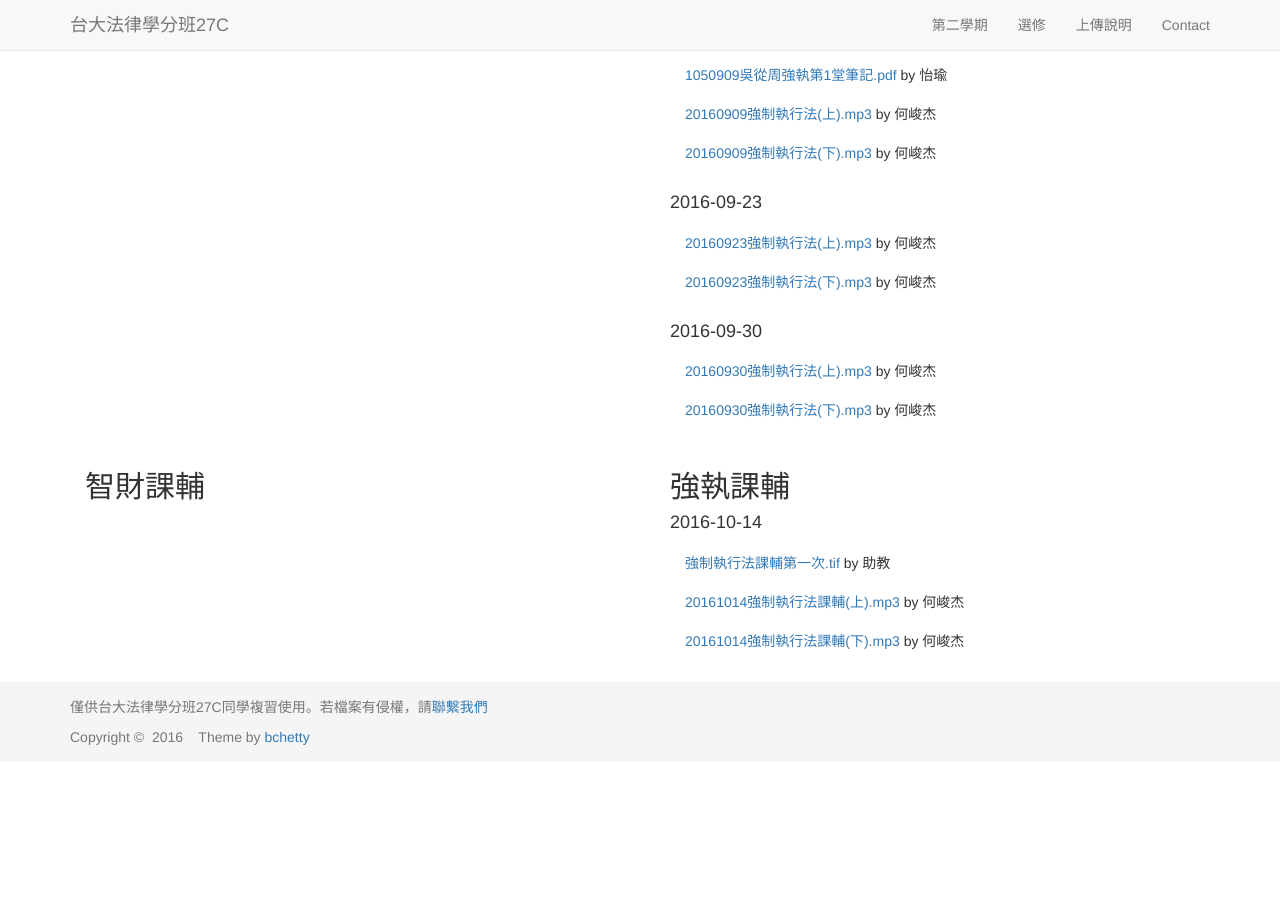
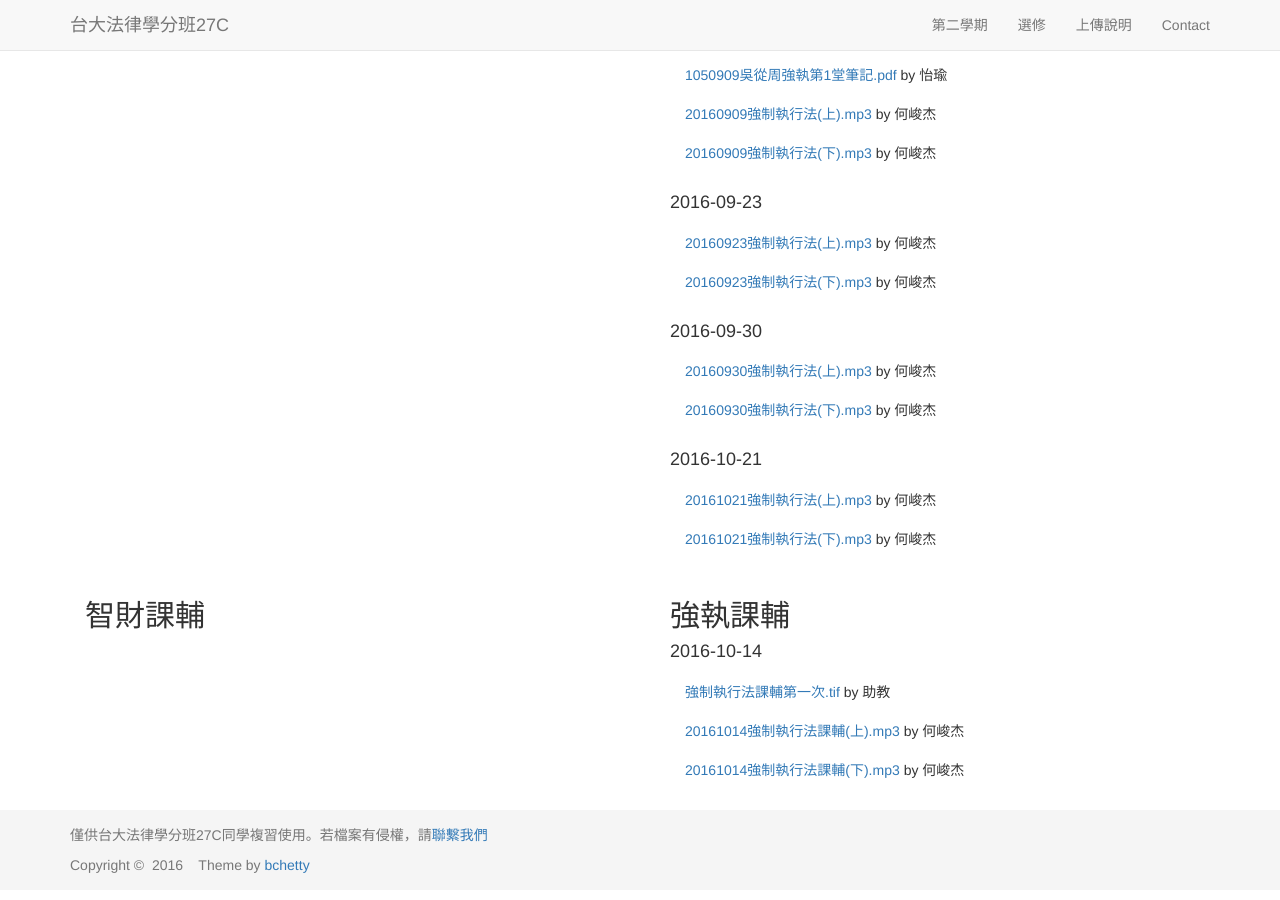
Before and after one commit to maxmilian/ntu_specs_law, a Jekyll site: the page built from elective/index.html, in a window 1280 px wide and 900 px high, scrolled down 138 px. Built offline with Jekyll 4.4.1, drawn with Linux system fonts in a browser that asks for light colours; nearby versions of some CDN libraries; before the commit the page ends 910 px from its top, so only the background shows below that.

Commit message:
add enforcement act 20161021

```diff
--- a/elective/index.html
+++ b/elective/index.html
@@ -29,6 +29,11 @@
         <li class="list-group-item"><a href="{{ site.enforcement_act_record }}/Ho_3_1.mp3">20160930強制執行法(上).mp3</a> by 何峻杰</li>
         <li class="list-group-item"><a href="{{ site.enforcement_act_record }}/Ho_3_2.mp3">20160930強制執行法(下).mp3</a> by 何峻杰</li>
       </ul>
+      <h4>2016-10-21</h4>
+      <ul class="list-group">
+        <li class="list-group-item"><a href="{{ site.enforcement_act_record }}/Ho_5_1.mp3">20161021強制執行法(上).mp3</a> by 何峻杰</li>
+        <li class="list-group-item"><a href="{{ site.enforcement_act_record }}/Ho_5_2.mp3">20161021強制執行法(下).mp3</a> by 何峻杰</li>
+      </ul>
     </div>
   </div>
   <div class="row">
```
